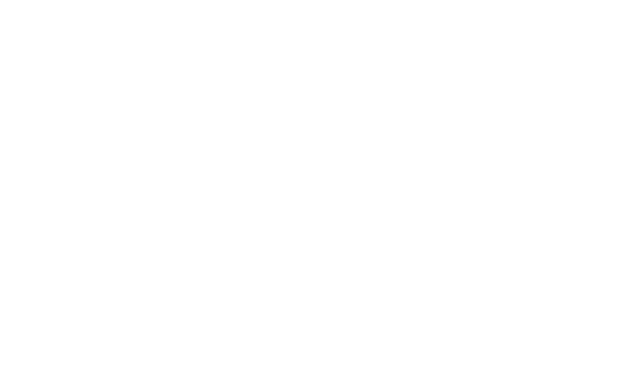
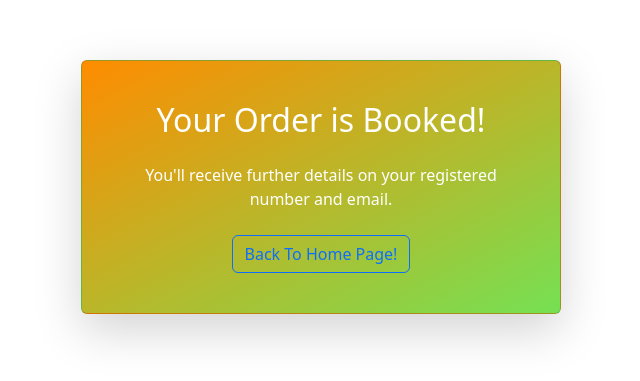
Before and after one commit to pavanlasure90/Thunder-World, a React (Vite) app in the folder client/thunder-world/: page /checkout in a window 1280 px wide. Before the commit this address had no page. Shown: the part 213-594 px from the top of the page, without its empty margins (319-959 px from the left). Built offline with nearby package versions, Linux system fonts and the light colour scheme.

Commit message:
cart and checkout page is structured and corrected the functionalities

```diff
--- a/client/thunder-world/src/App.jsx
+++ b/client/thunder-world/src/App.jsx
@@ -4,6 +4,7 @@ import Login from './pages/Login';
 import SignUp from './pages/SignUp';
 import Home from './pages/Home';
 import Cart from './pages/Cart';
+import CheckedOut from './pages/CheckedOut';
 import axios from 'axios';
 import { Toaster } from 'react-hot-toast';
 import { UserContextProvider } from '../../context/userContext';
@@ -24,6 +25,7 @@ const App = () => {
           <Route path='/home' element={<Home />} />
           <Route path='/cart' element={<Cart />} />
           <Route path='/stripe' element={<StripePay />} />
+          <Route path='/checkout' element={<CheckedOut />} />
         </Routes>
       </div>
     </UserContextProvider>
--- a/client/thunder-world/src/pages/Cart.jsx
+++ b/client/thunder-world/src/pages/Cart.jsx
@@ -15,7 +15,7 @@ const Cart = () => {
     const fetchCartData = async () => {
       try {
         const response = await axios.get(`http://localhost:8000/product/get-cart/${userId}`);
-        setCartData(response.data.cart.map(item => ({ ...item, quantity: 1, totalPrice: item.price }))); // Initialize quantity and totalPrice
+        setCartData(response.data.cart.map(item => ({ ...item, quantity: 1, totalPrice: item.price })));
         setLoading(false);
       } catch (error) {
         setError(error.message);
@@ -95,7 +95,7 @@ const Cart = () => {
             ))}
           </div>
         )}
-        <div className="text-center mt-4 mb-10" >
+        <div className="text-center mt-4 mb-10">
           <h2 className="text-2xl font-bold">Grand Total: ${calculateGrandTotal()}</h2>
           <StripePay grandTotal={calculateGrandTotal()} />
         </div>
--- /dev/null
+++ b/client/thunder-world/src/pages/CheckedOut.jsx
@@ -0,0 +1,27 @@
+import React from "react";
+import { useNavigate } from "react-router-dom";
+
+const CheckedOut = () => {
+    let navigate = useNavigate();
+
+    return (
+        <div className="d-flex justify-content-center align-items-center min-vh-100 bg-gradient bg-opacity-75" style={{ backgroundImage: 'linear-gradient(to bottom right, #ff8c00, #4b0082)' }}>
+            <div className="card p-4 shadow-lg" style={{ maxWidth: '30rem', background: 'linear-gradient(to bottom right, #ff8c00, #76e053)', color: 'white' }}>
+                <div className="card-body">
+                    <h2 className="card-title text-center mb-4 animate-bounce">Your Order is Booked!</h2>
+                    <p className="card-text text-center mb-4 text-grey">You'll receive further details on your registered number and email.</p>
+                    <div className="d-flex justify-content-center">
+                        <button
+                            type="button"
+                            onClick={() => navigate('/home')}
+                            className="btn btn-outline-primary">
+                            Back To Home Page!
+                        </button>
+                    </div>
+                </div>
+            </div>
+        </div>
+    );
+};
+
+export default CheckedOut;
--- a/client/thunder-world/src/pages/StripePay.jsx
+++ b/client/thunder-world/src/pages/StripePay.jsx
@@ -11,7 +11,7 @@ const StripePay = ({ grandTotal, clearCart }) => {
     console.log(token);
     alert("Payment is successful! Your order has been placed.");
     // clearCart();
-    navigate('/ordered');
+    navigate('/checkout');
   };
 
   return (
```
